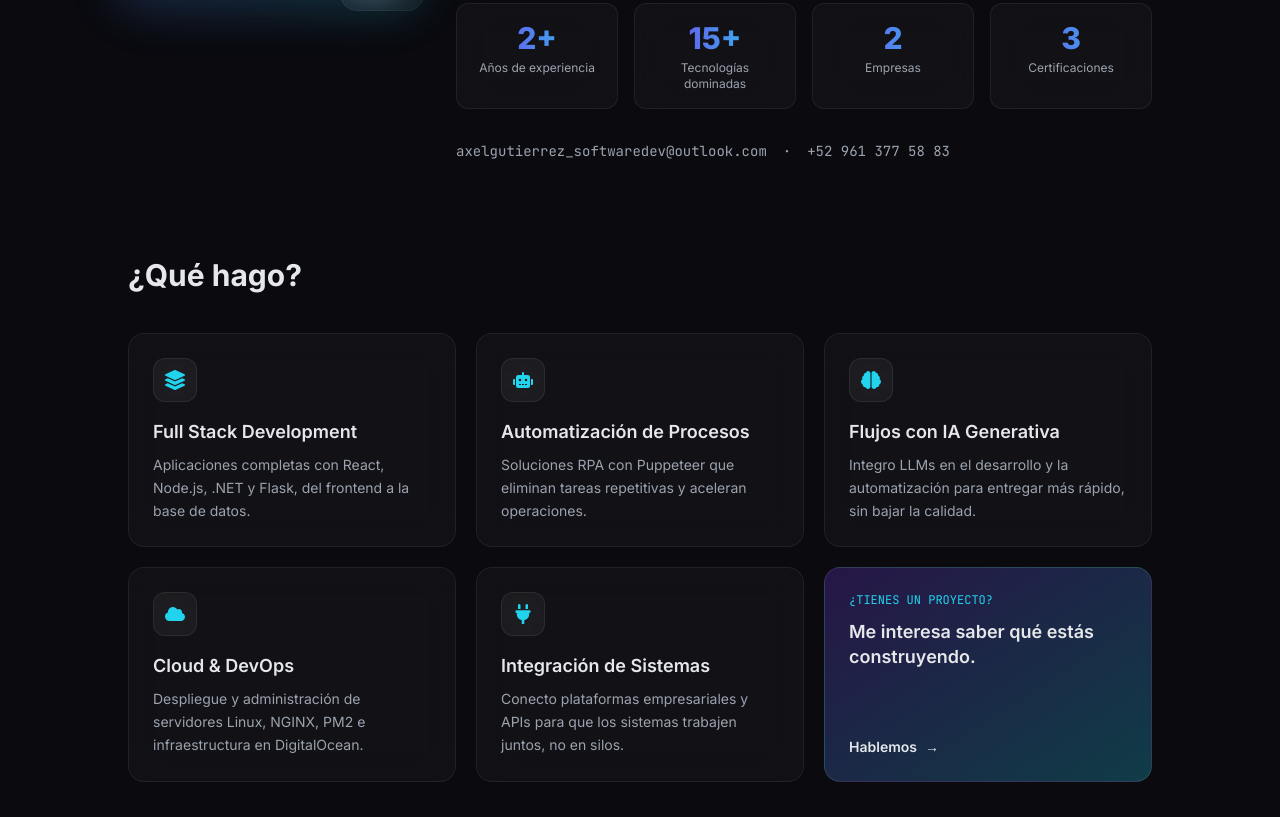
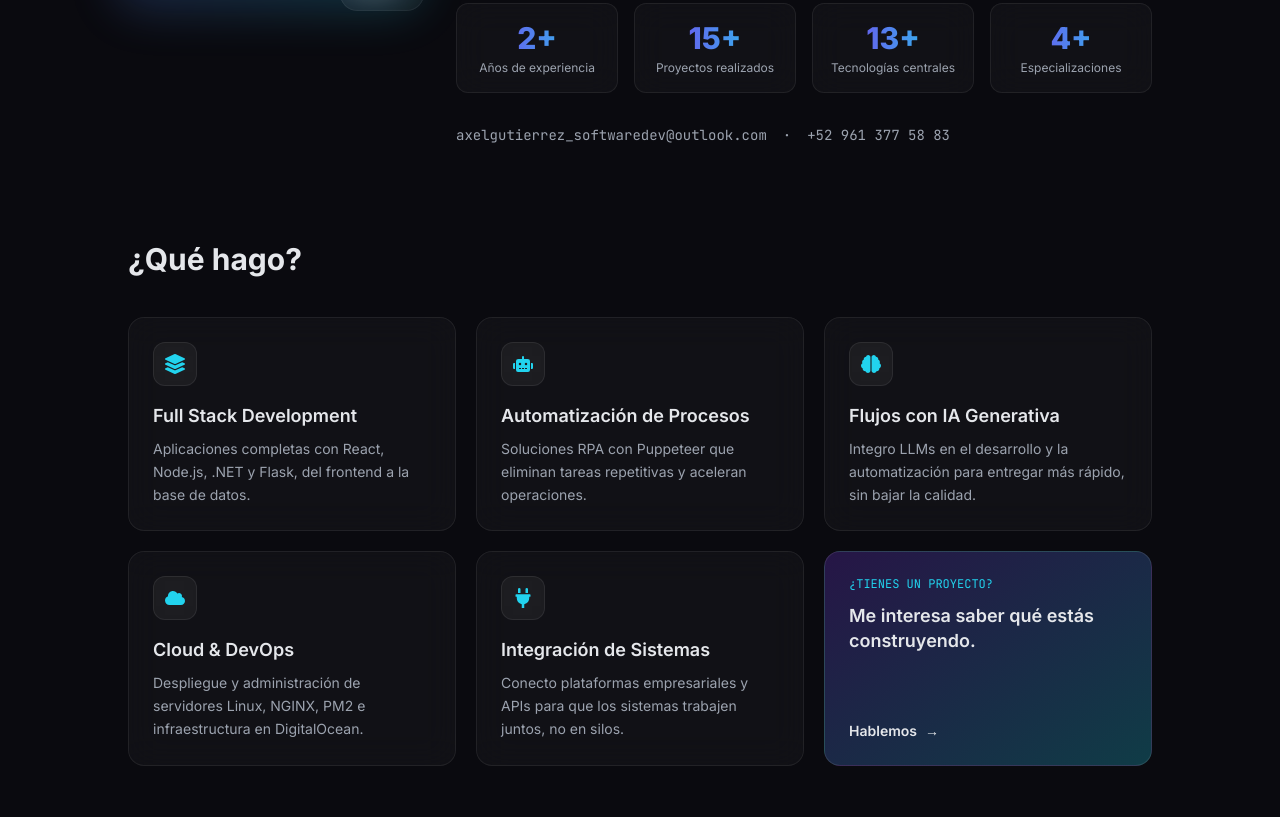
Before and after one commit to axelgh-dev/AxelHernandezDev, a React (Vite) app: page / in a window 1280 px wide. Shown: the part 1220-2037 px from the top of the page. Built offline with nearby package versions, Linux system fonts and the light colour scheme.

Commit message:
[UPDATE] About Component

```diff
--- a/src/components/About.jsx
+++ b/src/components/About.jsx
@@ -52,9 +52,18 @@ export default function About({ t, meta }) {
           </div>
 
           <div className="flex flex-wrap gap-4 text-sm font-mono text-muted">
-            <span>{meta.email}</span>
+            <a href={`mailto:${meta.email}`} className="hover:text-accent2 transition">
+              {meta.email}
+            </a>
             <span>·</span>
-            <span>{meta.phone}</span>
+            <a
+              href={`https://wa.me/${meta.whatsapp}`}
+              target="_blank"
+              rel="noopener noreferrer"
+              className="hover:text-accent transition-colors"
+            >
+              {meta.phone}
+            </a>
           </div>
         </motion.div>
       </div>
--- a/src/data/profile.js
+++ b/src/data/profile.js
@@ -3,6 +3,7 @@ export const meta = {
   location: "Software Developer",
   email: "axelgutierrez_softwaredev@outlook.com",
   phone: "+52 961 377 58 83",
+  whatsapp: "529613775883",
   socials: {
     github: "https://github.com/axelgh-dev",
     linkedin: "https://www.linkedin.com/in/axel-gh-dev/",
@@ -33,13 +34,13 @@ export const content = {
     `,
 
     nav: { about: "Sobre mí", experience: "Experiencia", skills: "Habilidades", projects: "Proyectos", certs: "Certificaciones", contact: "Contacto" },
-    about: "Ingeniero de Software con más de 2 años de experiencia construyendo aplicaciones Full Stack, automatizando procesos de negocio y desplegando soluciones en producción. Mi experiencia cubre frontend, backend, administración de servidores Linux, infraestructura cloud e integración de sistemas empresariales. En el último año he incorporado IA generativa (LLMs) a mis flujos de automatización y desarrollo, acelerando entregas sin sacrificar calidad. Busco retos donde pueda seguir aprendiendo, colaborar con equipos talentosos y construir tecnología con impacto real.",
-    stats: [
-      { value: 2, suffix: "+", label: "Años de experiencia" },
-      { value: 15, suffix: "+", label: "Tecnologías dominadas" },
-      { value: 2, suffix: "", label: "Empresas" },
-      { value: 3, suffix: "", label: "Certificaciones" },
-    ],
+      about: "Ingeniero de Software con más de 2 años de experiencia construyendo aplicaciones Full Stack, automatizando procesos de negocio y desplegando soluciones en producción. Mi experiencia cubre frontend, backend, administración de servidores Linux, infraestructura cloud e integración de sistemas empresariales. En el último año he incorporado IA generativa (LLMs) a mis flujos de automatización y desarrollo, acelerando entregas sin sacrificar calidad. Busco retos donde pueda seguir aprendiendo, colaborar con equipos talentosos y construir tecnología con impacto real.",
+      stats: [
+        { value: 2, suffix: "+", label: "Años de experiencia" },
+        { value: 15, suffix: "+", label: "Proyectos realizados" },
+        { value: 13, suffix: "+", label: "Tecnologías centrales" },
+        { value: 4, suffix: "+", label: "Especializaciones" },
+      ],
     whatIDoTitle: "¿Qué hago?",
     whatIDo: [
       { icon: "fullstack", title: "Full Stack Development", desc: "Aplicaciones completas con React, Node.js, .NET y Flask, del frontend a la base de datos." },
@@ -199,9 +200,9 @@ export const content = {
     about: "Software Engineer with 2+ years of experience building Full Stack applications, automating business processes, and deploying production-ready solutions. My experience spans frontend, backend, Linux server administration, cloud infrastructure, and enterprise system integration. Over the past year I've integrated generative AI (LLMs) into my development and automation workflows, speeding up delivery without sacrificing quality. I'm looking for challenges where I can keep learning, collaborate with talented teams, and build technology with real impact.",
     stats: [
       { value: 2, suffix: "+", label: "Years of experience" },
-      { value: 15, suffix: "+", label: "Technologies mastered" },
-      { value: 2, suffix: "", label: "Companies" },
-      { value: 3, suffix: "", label: "Certifications" },
+      { value: 15, suffix: "+", label: "Projects delivered" },
+      { value: 13, suffix: "+", label: "Core technologies" },
+      { value: 4, suffix: "+", label: "Specializations" },
     ],
     whatIDoTitle: "What I Do",
     whatIDo: [
```
